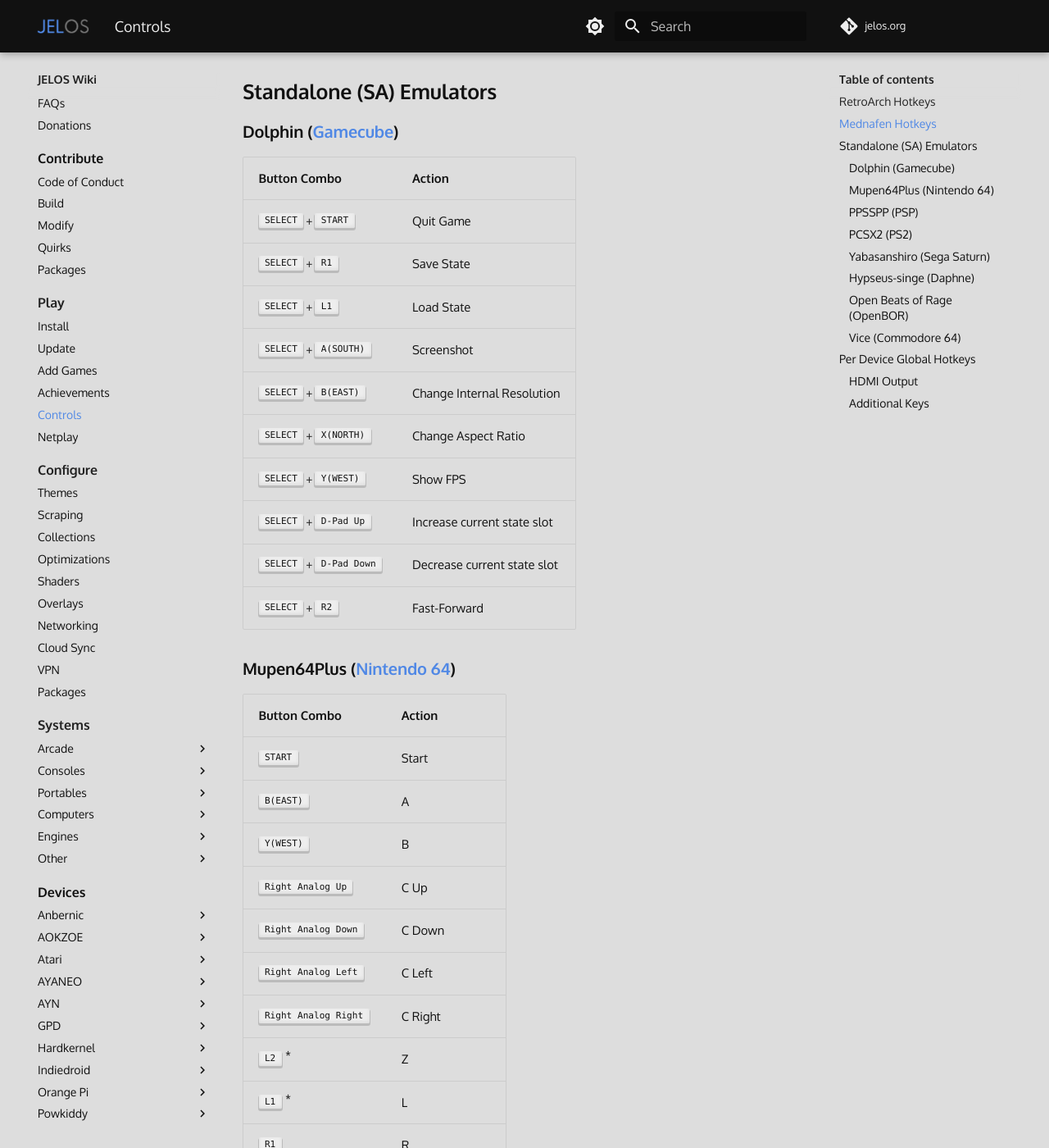
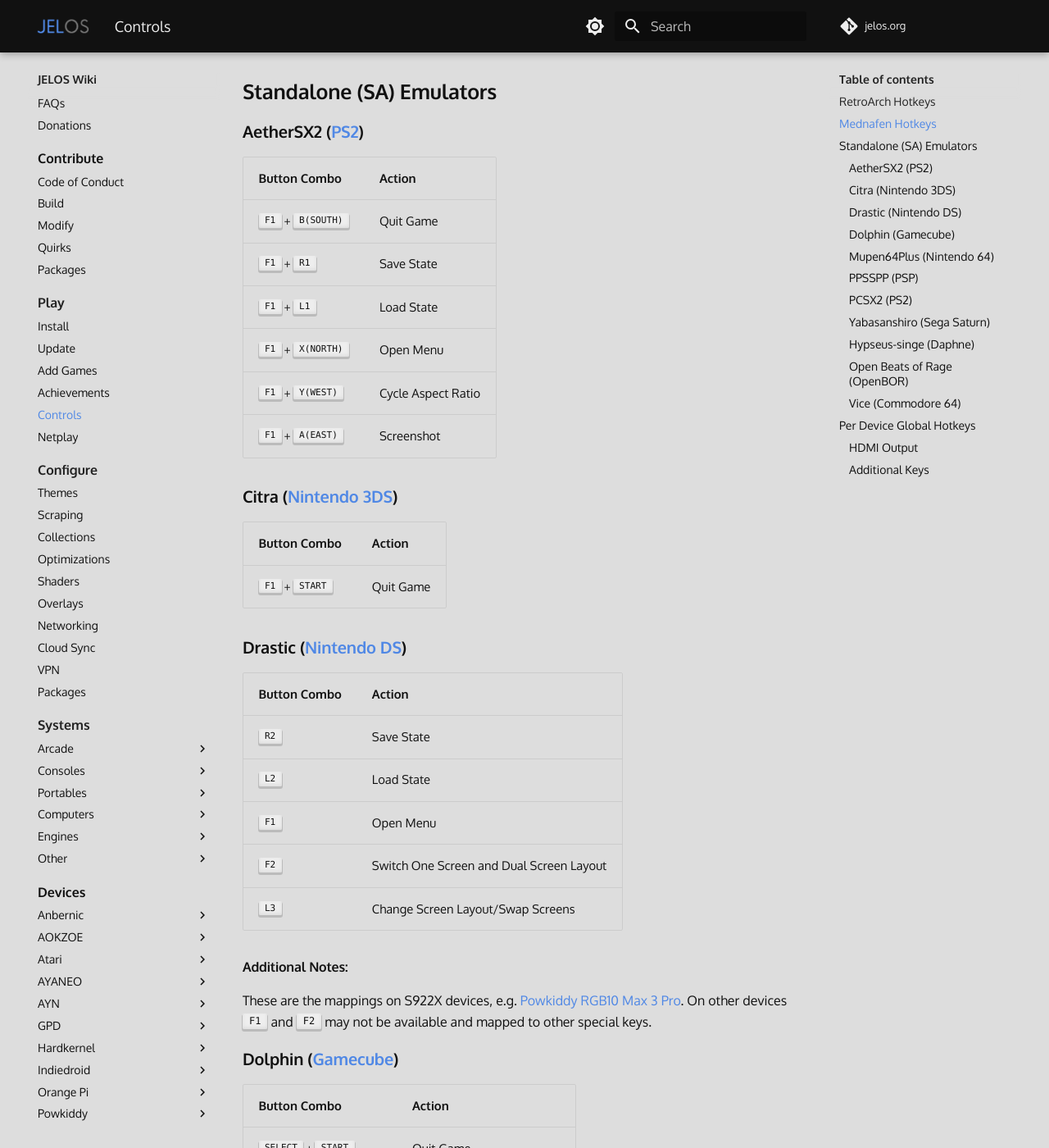
Before and after one commit to wbrawner/jelos.org, an MkDocs documentation site: the page built from docs/play/controls.md, in a window 1280 px wide and 1400 px high, scrolled down 1536 px. Shown: the whole window at 82% size. Built offline with MkDocs 1.6.1 and Material for MkDocs 9.7.7, drawn with Linux system fonts in a browser that asks for light colours; some web fonts are replaced; comment, search, counter and statistics services are not loaded; some of the changed text lies outside the part shown.

Commit message:
Added controls documentation for AetherSX2, Citra and Drastic
The documentation is based on the default configuration for S922X
devices.  Also added a note where the existing documentation does not
match these.

```diff
--- a/docs/play/controls.md
+++ b/docs/play/controls.md
@@ -32,6 +32,40 @@
 By default JELOS will expand the configuration file according to the first controller mednafen finds. This only happens when the config file doesn't exists, meaning the first time or if you manually delete it. After the initial expansion the user is free to customize the controls to their wishes.
 
 ## Standalone (SA) Emulators
+
+### AetherSX2 ([PS2](../../systems/ps2))
+
+| Button Combo | Action |
+| -- | -- |
+| ++"F1"+"B(SOUTH)"++ | Quit Game |
+| ++"F1"+"R1"++ | Save State |
+| ++"F1"+"L1"++ | Load State |
+| ++"F1"+"X(NORTH)"++ | Open Menu |
+| ++"F1"+"Y(WEST)"++ | Cycle Aspect Ratio |
+| ++"F1"+"A(EAST)"++ | Screenshot |
+
+### Citra ([Nintendo 3DS](../../systems/3ds))
+
+| Button Combo | Action |
+| -- | -- |
+| ++"F1"+"START"++ | Quit Game |
+
+### Drastic ([Nintendo DS](../../systems/nds))
+
+| Button Combo | Action |
+| -- | -- |
+| ++"R2"++ | Save State |
+| ++"L2"++ | Load State |
+| ++"F1"++ | Open Menu |
+| ++"F2"++ | Switch One Screen and Dual Screen Layout |
+| ++"L3"++ | Change Screen Layout/Swap Screens |
+
+#### Additional Notes:
+
+These are the mappings on S922X devices, e.g. [Powkiddy RGB10 Max 3
+Pro](../../devices/powkiddy/rgb10-max-3-pro).  On other devices
+++"F1"++ and ++"F2"++ may not be available and mapped to other special
+keys.
 
 ### Dolphin ([Gamecube](../../systems/gc))
 
@@ -93,6 +127,12 @@
 | ++"L1"++ | L |
 | ++"R1"++ | R |
 | ++"R3"++ | Open Menu |
+
+#### Additional Notes:
+
+On S922X devices e.g. [Powkiddy RGB10 Max 3
+Pro](../../devices/powkiddy/rgb10-max-3-pro) instead of ++"R3"++ the
+++"F1"++ key is used.
 
 ### PCSX2 ([PS2](../../systems/ps2))
 
```
